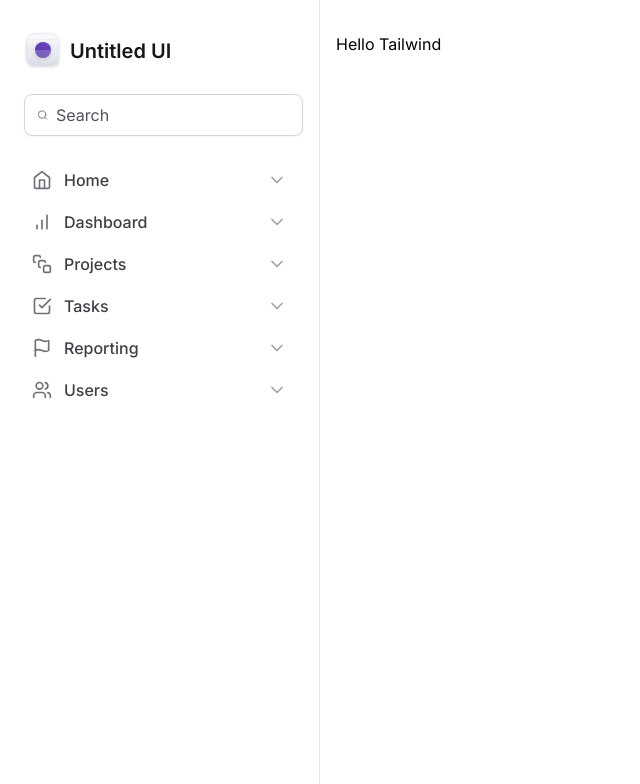
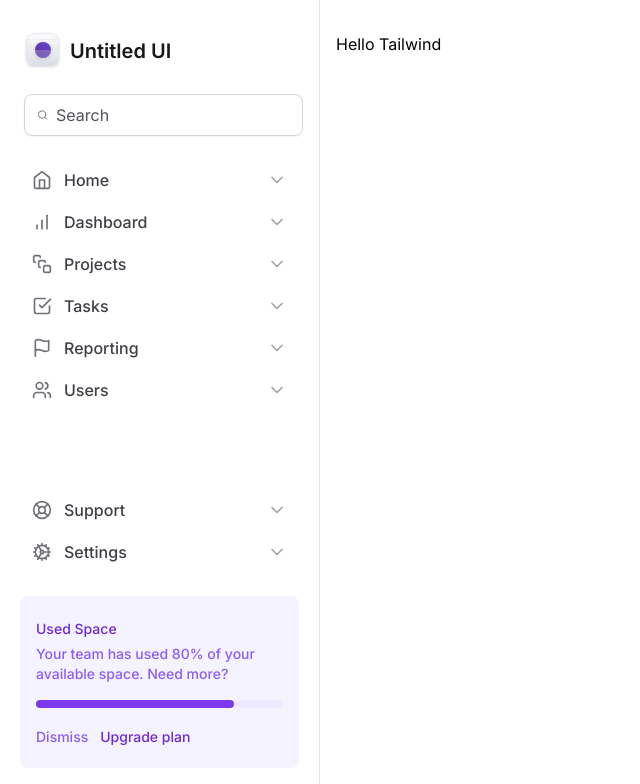
Before and after one commit to danilo-formagio/tailwind-next, a Next.js app: page / in a window 1280 px wide. Shown: the top 784 px of the page, without its empty margins (0-640 px from the left). Built offline with nearby package versions, Linux system fonts and the light colour scheme.

Commit message:
Create used space widget and more nav items

```diff
--- a/src/components/Sidebar/MainNavigation/index.tsx
+++ /dev/null
@@ -1,15 +0,0 @@
-import { BarChart, CheckSquare, Flag, Home, SquareStack, Users } from 'lucide-react';
-import { NavItem } from './NavItem';
-
-export function MainNavigation() {
-  return (
-    <nav className="space-y-0.5">
-      <NavItem title="Home" icon={Home} />
-      <NavItem title="Dashboard" icon={BarChart} />
-      <NavItem title="Projects" icon={SquareStack} />
-      <NavItem title="Tasks" icon={CheckSquare} />
-      <NavItem title="Reporting" icon={Flag} />
-      <NavItem title="Users" icon={Users} />
-    </nav>
-  );
-}
--- /dev/null
+++ b/src/components/Sidebar/UsedSpaceWidget.tsx
@@ -0,0 +1,23 @@
+export function UsedSpaceWidget() {
+  return (
+    <div className="flex flex-col gap-4 rounded-lg bg-violet-50 px-4 py-5">
+      <div className="space-y-1">
+        <span className="text-sm/5 font-medium text-violet-700">Used Space</span>
+        <p className="text-sm/5 font-medium text-violet-500">Your team has used 80% of your available space. Need more?</p>
+      </div>
+
+      <div className="h-2 rounded-full bg-violet-100">
+        <div className="h-2 w-4/5 rounded-full bg-violet-600"></div>
+      </div>
+
+      <div className="space-x-3">
+        <button type="button" className="text-sm font-medium text-violet-500 hover:text-violet-700">
+          Dismiss
+        </button>
+        <button type="button" className="text-sm font-medium text-violet-700 hover:text-violet-900">
+          Upgrade plan
+        </button>
+      </div>
+    </div>
+  );
+}
--- a/src/components/Sidebar/index.tsx
+++ b/src/components/Sidebar/index.tsx
@@ -1,18 +1,36 @@
 import { Logo } from './Logo';
-import { Search } from 'lucide-react';
-import { MainNavigation } from './MainNavigation';
+import { Cog, LifeBuoy, Search } from 'lucide-react';
+import { BarChart, CheckSquare, Flag, Home, SquareStack, Users } from 'lucide-react';
+import { NavItem } from './NavItem';
+import { UsedSpaceWidget } from './UsedSpaceWidget';
 
 export function Sidebar() {
   return (
-    <aside className="space-y-6 border-r border-zinc-200 px-5 py-8">
+    <aside className="flex flex-col gap-6 border-r border-zinc-200 px-5 py-8">
       <Logo />
 
       <div className="mx-1 flex w-full items-center gap-2 rounded-lg border border-zinc-300 px-3 py-2 shadow-sm">
         <Search className="h-5 w-5 text-zinc-500" />
-        <input className="flex-1 border-0 bg-transparent p-0 text-zinc-900 placeholder-zinc-600" placeholder="Search" />
+        <input className="flex-1 border-0 bg-transparent p-0 text-zinc-900 placeholder-zinc-600 outline-none" placeholder="Search" />
       </div>
 
-      <MainNavigation />
+      <nav className="space-y-0.5">
+        <NavItem title="Home" icon={Home} />
+        <NavItem title="Dashboard" icon={BarChart} />
+        <NavItem title="Projects" icon={SquareStack} />
+        <NavItem title="Tasks" icon={CheckSquare} />
+        <NavItem title="Reporting" icon={Flag} />
+        <NavItem title="Users" icon={Users} />
+      </nav>
+
+      <div className="mt-auto flex flex-col gap-6">
+        <nav className="space-y-0.5">
+          <NavItem title="Support" icon={LifeBuoy} />
+          <NavItem title="Settings" icon={Cog} />
+        </nav>
+
+        <UsedSpaceWidget />
+      </div>
     </aside>
   );
 }
```
Also changed, not shown: src/components/Sidebar/NavItem.tsx (renamed from src/components/Sidebar/MainNavigation/NavItem.tsx).
